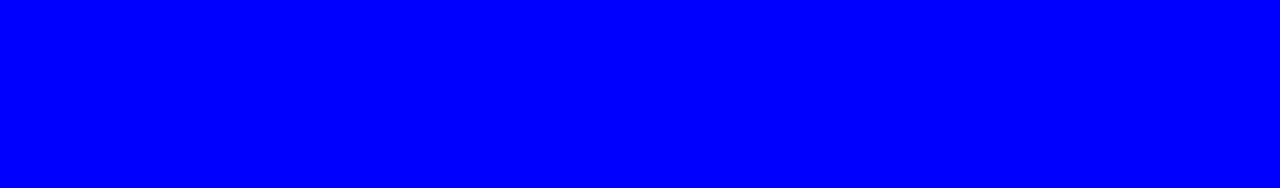
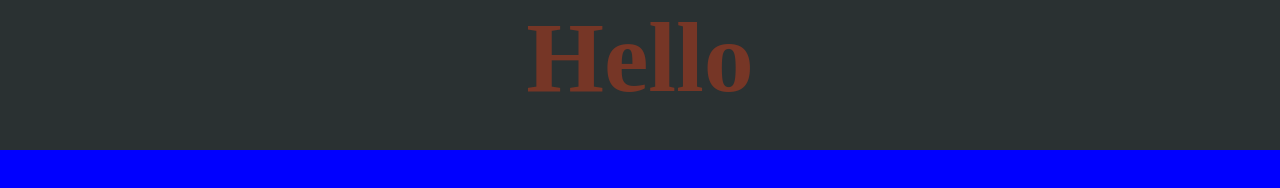
Before and after one commit to WhaleAsauresRex/MyGame, a plain HTML site: page index.html in a window 1280 px wide. Drawn offline with Linux system fonts and the light colour scheme.

Commit message:
Figure Out Idea for website

```diff
--- a/index.html
+++ b/index.html
@@ -5,6 +5,8 @@
     <script src="website.js"></script>
   </head>
   <body id = "background">
-
+    <div id = "title">
+      <center><h1>Hello</h1></center>
+    </div>
   </body>
 </html>
--- a/website.css
+++ b/website.css
@@ -1,3 +1,16 @@
 #background {
   background-color:blue;
 }
+#title {
+  width:100%;
+  height:150px;
+  margin:0;
+  padding:0;
+  color:#763626;
+  background-color:#2A3132;
+  font-size:50px;
+}
+body {
+  padding:0;
+  margin:0;
+}
```
